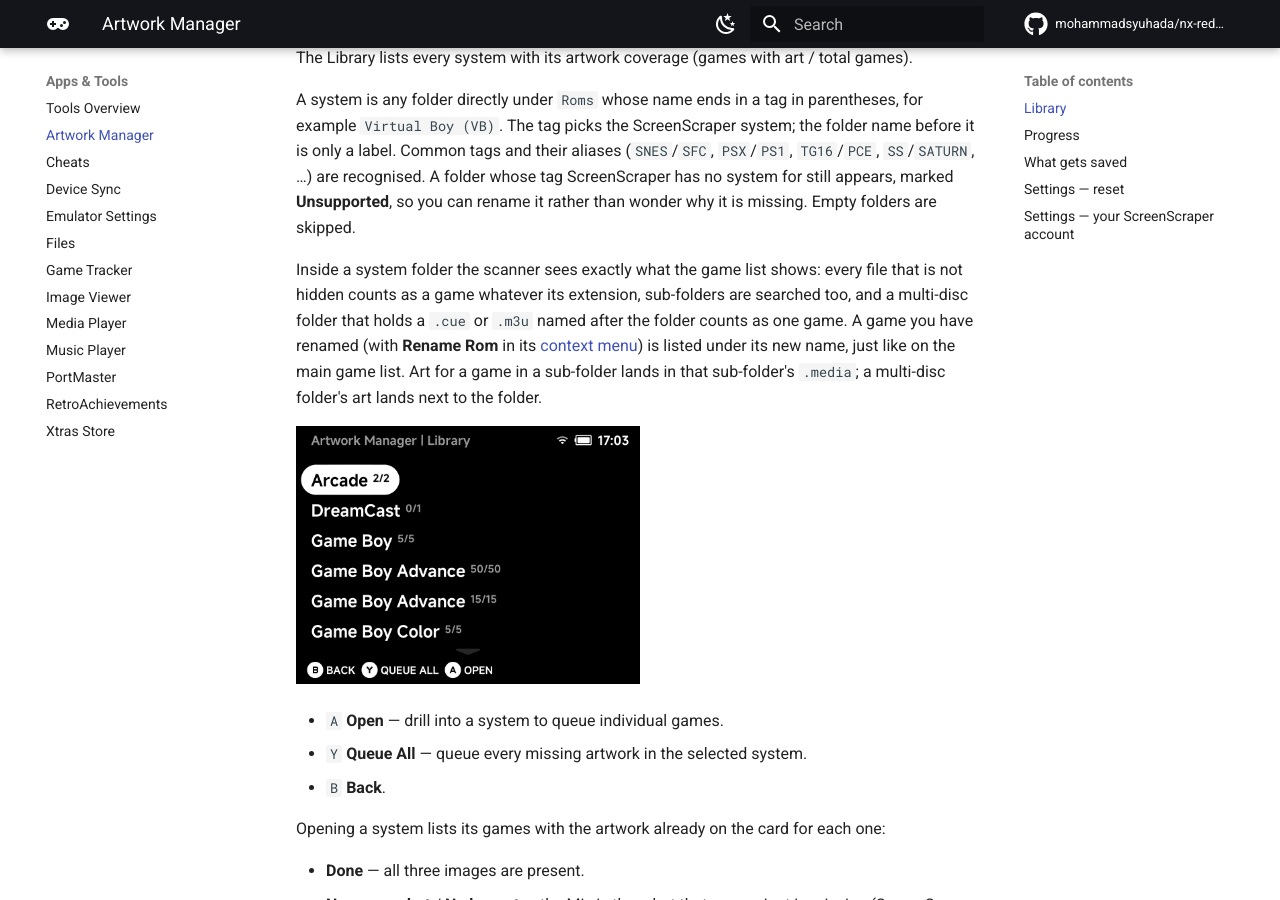
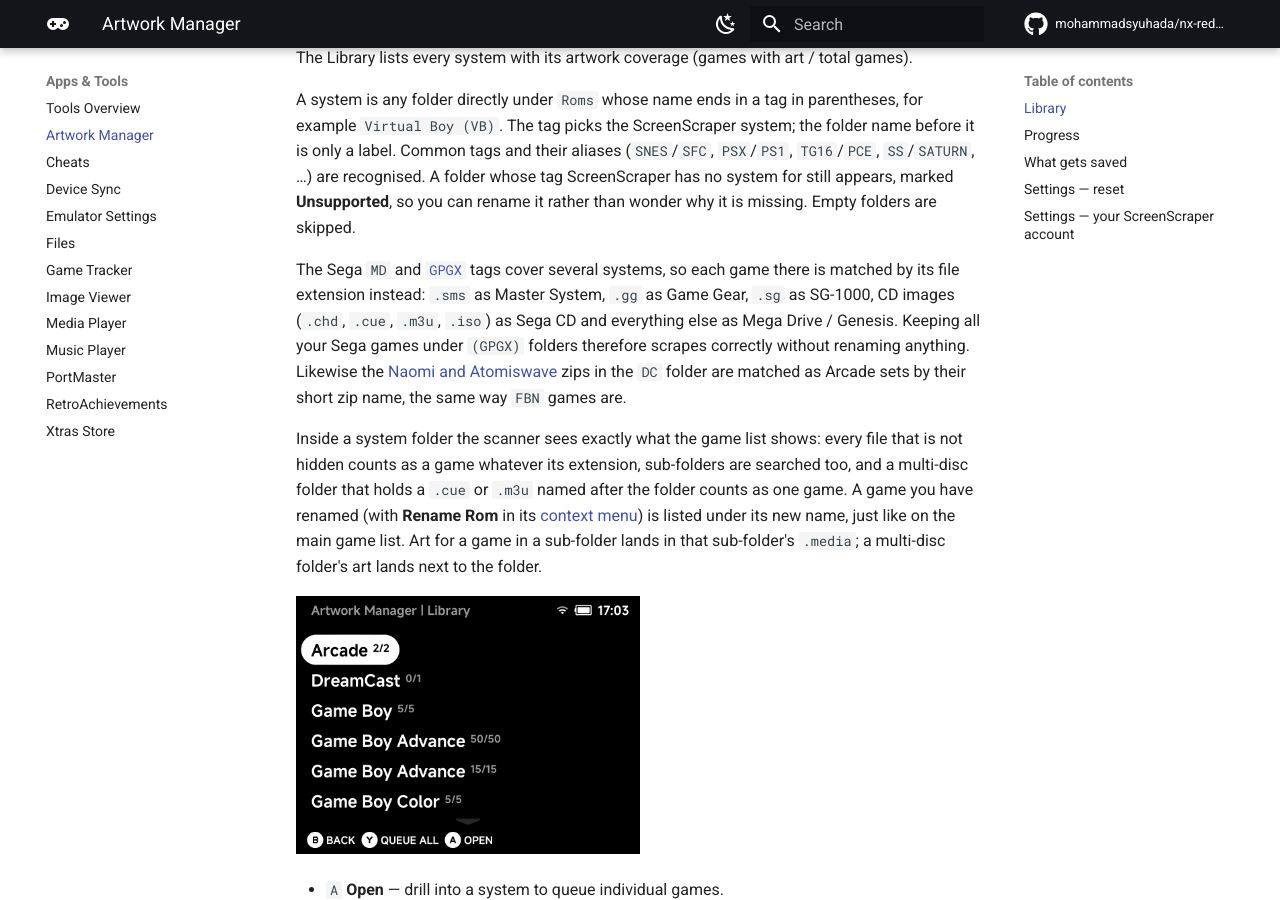
Before and after one commit to mohammadsyuhada/nx-redux-docs, an MkDocs documentation site: the page built from docs/apps/artwork-manager.md, in a window 1280 px wide and 900 px high, scrolled down 606 px. Built offline with MkDocs 1.6.1 and Material for MkDocs 9.7.7, drawn with Linux system fonts in a browser that asks for light colours; comment, search, counter and statistics services are not loaded.

Commit message:
docs(artwork-manager): GPGX and MD games matched by extension, Dreamcast arcade zips as Arcade

```diff
--- a/docs/apps/artwork-manager.md
+++ b/docs/apps/artwork-manager.md
@@ -17,6 +17,16 @@ aliases (`SNES`/`SFC`, `PSX`/`PS1`, `TG16`/`PCE`, `SS`/`SATURN`, …) are
 recognised. A folder whose tag ScreenScraper has no system for still appears,
 marked **Unsupported**, so you can rename it rather than wonder why it is
 missing. Empty folders are skipped.
+
+The Sega `MD` and [`GPGX`](../emulators/cores.md#supported-cores) tags cover
+several systems, so each game there is matched by its file extension instead:
+`.sms` as Master System, `.gg` as Game Gear, `.sg` as SG-1000, CD images
+(`.chd`, `.cue`, `.m3u`, `.iso`) as Sega CD and everything else as Mega
+Drive / Genesis. Keeping all your Sega games under `(GPGX)` folders therefore
+scrapes correctly without renaming anything. Likewise the
+[Naomi and Atomiswave](../emulators/dreamcast.md#arcade-games-naomi-atomiswave)
+zips in the `DC` folder are matched as Arcade sets by their short zip name,
+the same way `FBN` games are.
 
 Inside a system folder the scanner sees exactly what the game list shows: every
 file that is not hidden counts as a game whatever its extension, sub-folders
```
